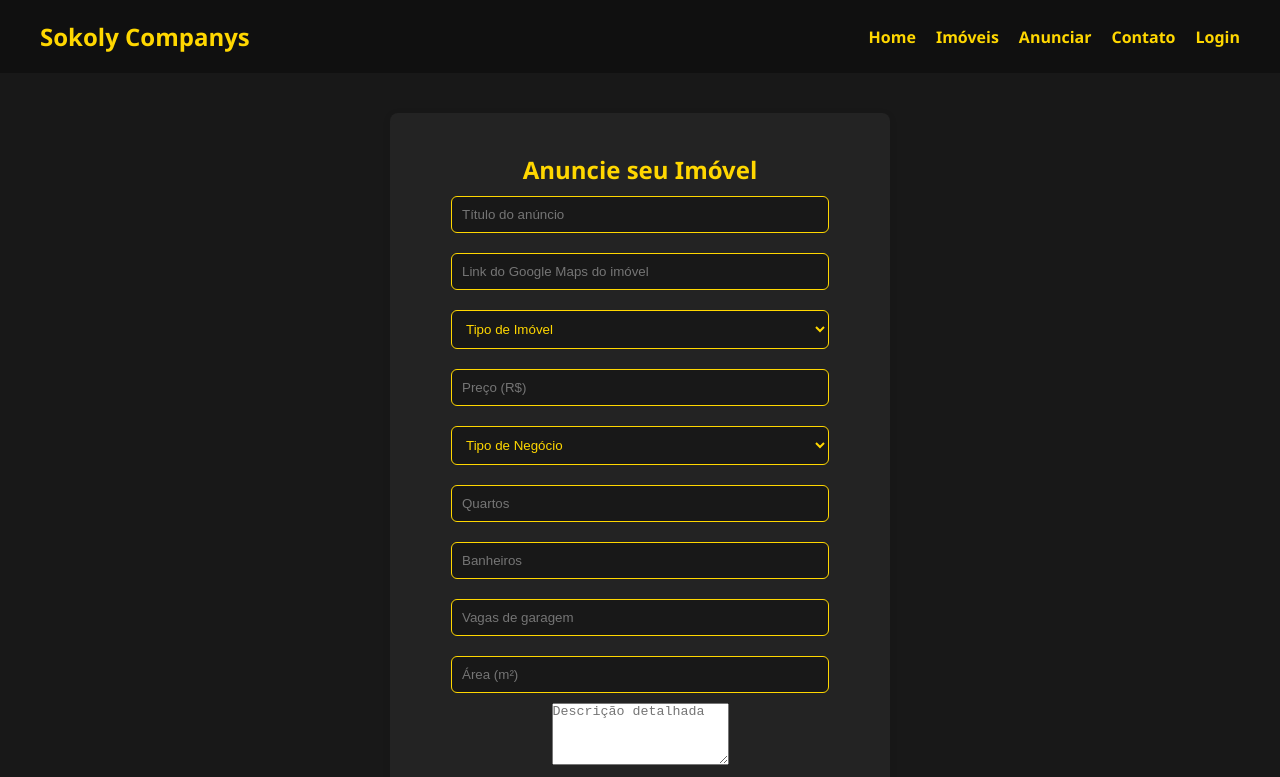
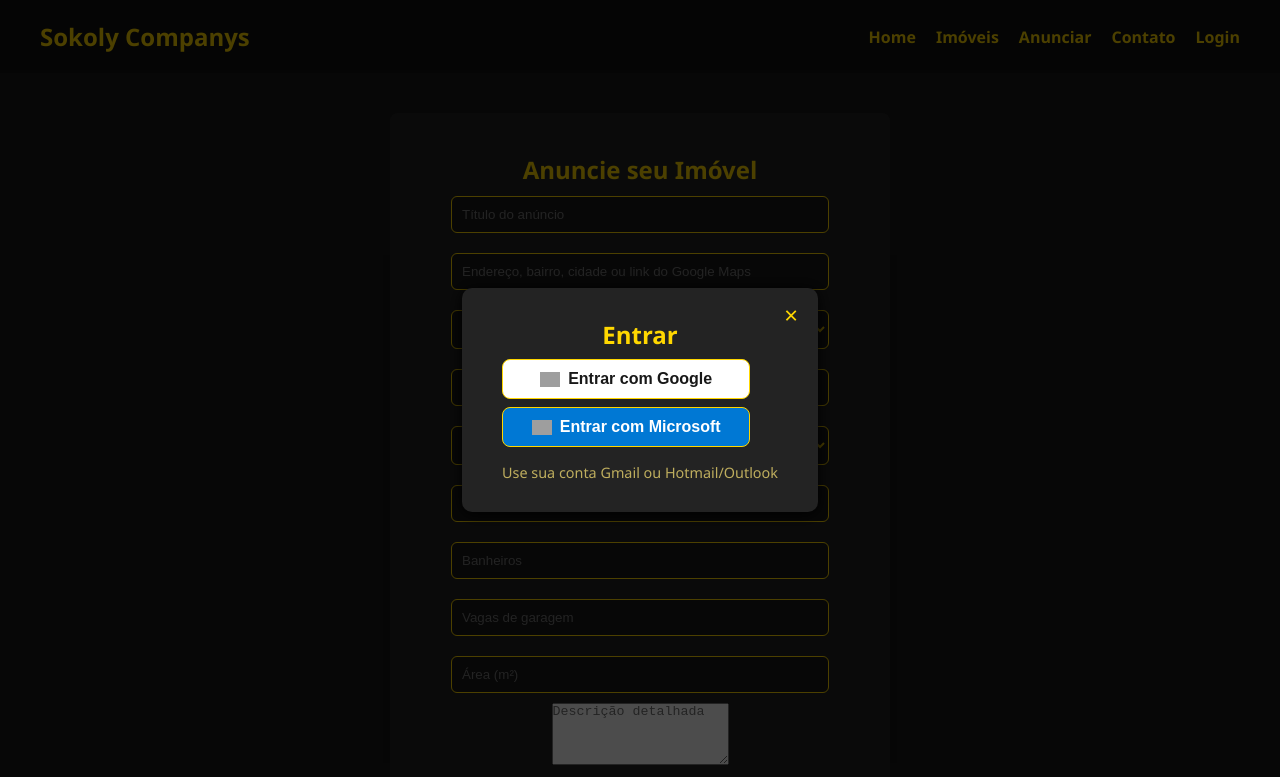
Before and after one commit to CesarSokoli11/SokoliCompanys, a plain HTML site: page anunciar.html in a window 1280 px wide. Both pictures are taken after a click on the link "Login". Shown: the top 777 px of the page. Drawn offline with Linux system fonts and the light colour scheme; grey boxes are pictures that could not be loaded.

Commit message:
correção de bug para que seja possivel navegar entre as abas

```diff
--- a/anunciar.html
+++ b/anunciar.html
@@ -14,7 +14,7 @@
         <li><a href="index.html">Home</a></li>
         <li><a href="imoveis.html">Imóveis</a></li>
         <li><a href="anunciar.html" class="active">Anunciar</a></li>
-        <li><a href="#">Contato</a></li>
+        <li><a href="contato.html">Contato</a></li>
         <li><a href="#" id="login-btn">Login</a></li>
       </ul>
     </nav>
@@ -24,7 +24,7 @@
     <h2>Anuncie seu Imóvel</h2>
     <form class="form-anunciar">
       <input type="text" name="titulo" placeholder="Título do anúncio" required />
-      <input type="url" name="maps" placeholder="Link do Google Maps do imóvel" required />
+      <input type="text" name="localizacao" placeholder="Endereço, bairro, cidade ou link do Google Maps" required />
       <select name="tipo_imovel" required>
         <option value="">Tipo de Imóvel</option>
         <option value="apartamento">Apartamento</option>
@@ -49,6 +49,25 @@
     </form>
   </section>
 
+  <!-- Modal de Login -->
+  <div id="login-modal" class="modal">
+    <div class="modal-content">
+      <span class="close-btn" id="close-login">&times;</span>
+      <h2>Entrar</h2>
+      <div class="social-login">
+        <button id="google-login" class="btn-social google">
+          <img src="https://cdn.jsdelivr.net/gh/devicons/devicon/icons/google/google-original.svg" alt="Google" style="width:20px;vertical-align:middle;margin-right:8px;">
+          Entrar com Google
+        </button>
+        <button id="microsoft-login" class="btn-social microsoft">
+          <img src="https://cdn.jsdelivr.net/gh/devicons/devicon/icons/microsoft/microsoft-original.svg" alt="Microsoft" style="width:20px;vertical-align:middle;margin-right:8px;">
+          Entrar com Microsoft
+        </button>
+      </div>
+      <p style="margin-top:16px;font-size:0.9em;color:#bfae5e;">Use sua conta Gmail ou Hotmail/Outlook</p>
+    </div>
+  </div>
+
   <footer>
     <p>&copy; 2025 Sokoly Companys • Todos os direitos reservados</p>
   </footer>
@@ -59,6 +78,31 @@
       alert('Imóvel anunciado com sucesso! (simulação)');
       this.reset();
     };
+
+    // Abrir modal
+    document.getElementById('login-btn').onclick = function(e) {
+      e.preventDefault();
+      document.getElementById('login-modal').style.display = 'flex';
+    };
+    // Fechar modal
+    document.getElementById('close-login').onclick = function() {
+      document.getElementById('login-modal').style.display = 'none';
+    };
+    // Fechar ao clicar fora do modal
+    window.onclick = function(event) {
+      if (event.target == document.getElementById('login-modal')) {
+        document.getElementById('login-modal').style.display = 'none';
+      }
+    };
+    // Simulação de login
+    document.getElementById('google-login').onclick = function() {
+      alert('Login com Google simulado!');
+      document.getElementById('login-modal').style.display = 'none';
+    };
+    document.getElementById('microsoft-login').onclick = function() {
+      alert('Login com Microsoft simulado!');
+      document.getElementById('login-modal').style.display = 'none';
+    };
   </script>
 </body>
 </html>
```
Also changed, not shown: contato.html (+1 -1 lines).
